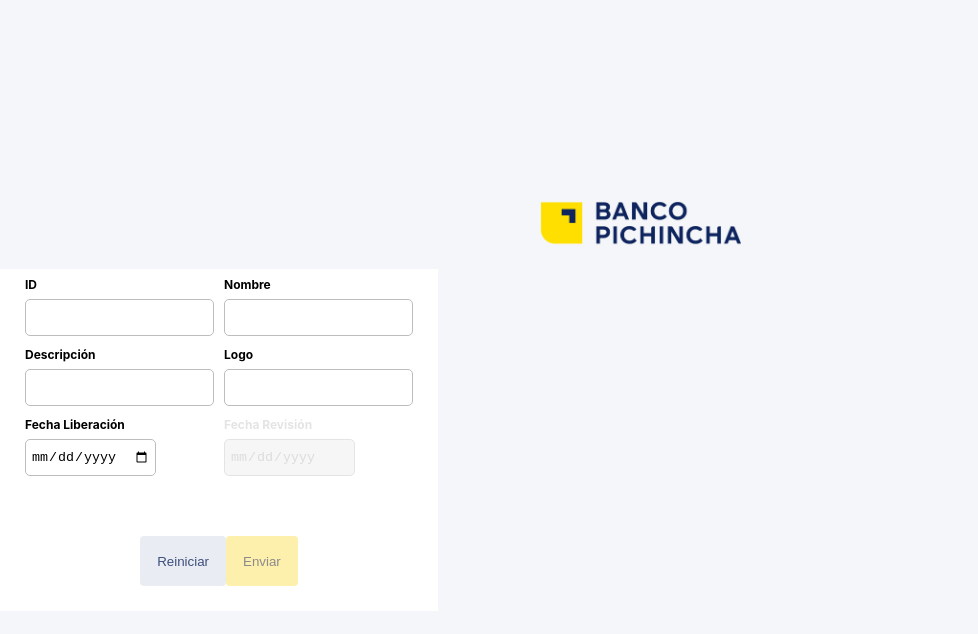
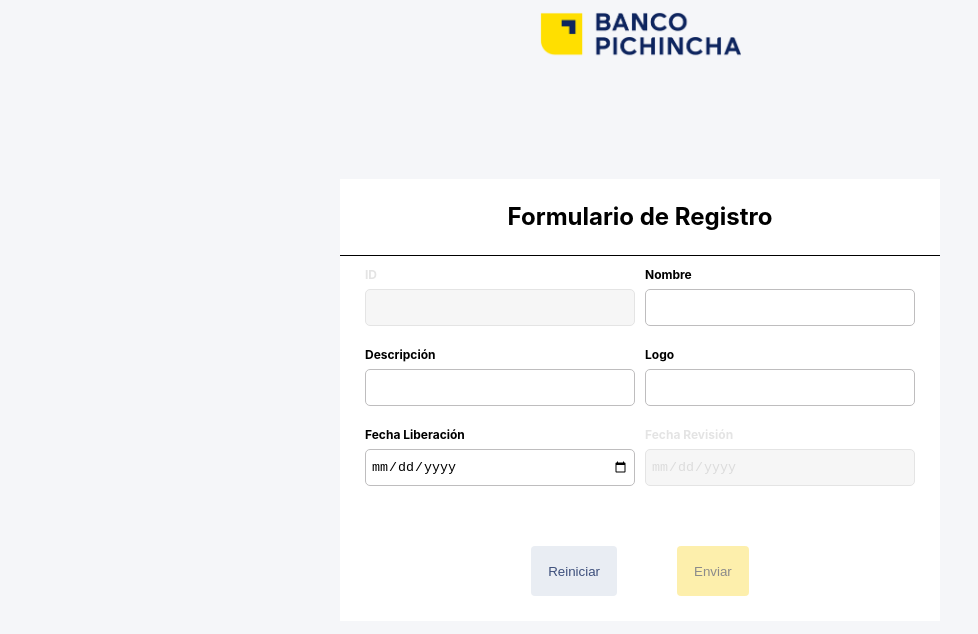
Before and after one commit to einjunge99/product-dashboard, a React (Vite) app: page /product/1 in a window 1280 px wide. Shown: the top 634 px of the page, without its empty margins (0-978 px from the left). Built offline with nearby package versions, Linux system fonts and the light colour scheme; no server answers; the HTML template or start-up script is replaced by a standard one.

Commit message:
Add edition mode to products

```diff
--- a/src/actions/products/index.ts
+++ b/src/actions/products/index.ts
@@ -1,12 +1,35 @@
-import { createAsyncThunk } from '@reduxjs/toolkit';
-import { callApi } from '../../services/api';
-import { MicroserviceType } from '../../services/api/microserviceType';
-import { HttpMethods } from '../../services/constants/httpTypes';
+import { createAsyncThunk } from "@reduxjs/toolkit";
+import { callApi } from "../../services/api";
+import { MicroserviceType } from "../../services/api/microserviceType";
+import { HttpMethods } from "../../services/constants/httpTypes";
 
-export const fetchProducts = createAsyncThunk('products/fetch', async () => {
+export const fetchProducts = createAsyncThunk("products/fetch", async () => {
   return await callApi({
-    endpoint: '/bp/products',
+    endpoint: "/bp/products",
     microservice: MicroserviceType.PRODUCTS,
-    method: HttpMethods.GET,
   });
 });
+
+export const createProduct = createAsyncThunk(
+  "products/create",
+  async (data: object) => {
+    return await callApi({
+      endpoint: "/bp/products",
+      microservice: MicroserviceType.PRODUCTS,
+      method: HttpMethods.POST,
+      data,
+    });
+  }
+);
+
+export const editProduct = createAsyncThunk(
+  "products/edit",
+  async (data: object) => {
+    return await callApi({
+      endpoint: "/bp/products",
+      microservice: MicroserviceType.PRODUCTS,
+      method: HttpMethods.PUT,
+      data,
+    });
+  }
+);
--- a/src/components/common/input/index.module.scss
+++ b/src/components/common/input/index.module.scss
@@ -5,6 +5,9 @@
     border-radius: 5px;
     color: black;
     padding: 0 5px;
+    width: -moz-available;
+    width: -webkit-fill-available;
+    width: fill-available;
     &::placeholder {
         color: #bebdbe;
     }
--- a/src/components/dashboard/index.module.scss
+++ b/src/components/dashboard/index.module.scss
@@ -1,5 +1,5 @@
 .content {
-    padding: 80px 40px;
+    padding: 140px 40px;
     .container {
         background-color: white;
         color: black;
--- a/src/components/dashboard/table/index.tsx
+++ b/src/components/dashboard/table/index.tsx
@@ -1,5 +1,5 @@
 import { IProduct } from "../../../reducers/products/interfaces";
-import { parseDate } from "../../../utils";
+import { formatDate } from "../../../utils";
 import { Avatar } from "../../common/avatar/index.tsx";
 import { DASHBOARD_COLUMNS, ProductKey } from "../constants";
 import styles from "./index.module.scss";
@@ -17,8 +17,8 @@ const onRenderValue = (column: string, row: IProduct) => {
     [ProductKey.logo]: () => {
       return <Avatar imageUrl={value} />;
     },
-    [ProductKey.date_release]: () => parseDate(value),
-    [ProductKey.date_revision]: () => parseDate(value),
+    [ProductKey.date_release]: () => formatDate(value),
+    [ProductKey.date_revision]: () => formatDate(value),
   };
 
   const renderValue = renderValues[column] || renderValues.default;
--- a/src/components/product/index.module.scss
+++ b/src/components/product/index.module.scss
@@ -1,6 +1,11 @@
+.content {
+    display: flex;
+    justify-content: center;
+    align-items: center;
+    height: 100vh;
     .container {
         background-color: white;
-    width: 100%;
+        width: 600px;
         .title {
             padding: 20px 0;
             border-bottom: 1px solid black;
@@ -15,11 +20,12 @@
                 display: flex;
                 justify-content: center;
                 margin-top: 60px;
+                gap: 60px;
             }
             .inputs {
                 display: flex;
                 flex-direction: column;
-            gap: 10px;
+                gap: 20px;
                 .row {
                     display: flex;
                     gap: 10px;
@@ -30,3 +36,4 @@
             }
         }
     }
+}
--- a/src/components/product/index.tsx
+++ b/src/components/product/index.tsx
@@ -5,10 +5,17 @@ import styles from "./index.module.scss";
 import { useProductState } from "./state/useProductState";
 
 export const Product = () => {
-  const { onSubmit, handleSubmit, register, errors, isValid, reset } =
-    useProductState();
+  const {
+    onSubmit,
+    handleSubmit,
+    register,
+    errors,
+    isValid,
+    reset,
+    isEditing,
+  } = useProductState();
   return (
-    <div>
+    <div className={styles.content}>
       <div className={styles.container}>
         <div className={styles.title}>Formulario de Registro</div>
         <form className={styles.form} onSubmit={handleSubmit(onSubmit)}>
@@ -21,6 +28,7 @@ export const Product = () => {
                 errorMessage={errors.id?.message}
                 customRules={FORM_RULES.id}
                 className={styles.input}
+                disabled={isEditing}
               />
               <Input
                 label="Nombre"
--- a/src/components/product/state/useProductState.ts
+++ b/src/components/product/state/useProductState.ts
@@ -1,16 +1,32 @@
 import { useForm } from "react-hook-form";
 import { useEffect } from "react";
+import { useDispatch, useSelector } from "react-redux";
+import {
+  createProduct,
+  editProduct,
+  fetchProducts,
+} from "../../../actions/products";
+import { AppDispatch } from "../../../store";
+import { useParams } from "react-router-dom";
+import { getProducts } from "../../../selectors/products";
+import { IProduct } from "../../../reducers/products/interfaces";
+import { parseDateToInput } from "../../../utils";
 
-export type Inputs = {
-  id: number;
-  name: string;
-  description: string;
-  logo: string;
-  date_release: string;
-  date_revision: string;
-};
+//TODO: Handle productId not found
+export const useProductState = () => {
+  const { id } = useParams<{ id: string }>();
+  const dispatch = useDispatch<AppDispatch>();
+  const { products } = useSelector(getProducts);
 
-export const useProductState = () => {
+  const isEditing = !!id;
+
+  useEffect(() => {
+    if (!isEditing) {
+      return;
+    }
+    dispatch(fetchProducts());
+  }, [dispatch, isEditing]);
+
   const {
     register,
     handleSubmit,
@@ -18,13 +34,33 @@ export const useProductState = () => {
     watch,
     setValue,
     reset,
-  } = useForm<Inputs>({
+  } = useForm<IProduct>({
     mode: "onChange",
   });
 
-  const onSubmit = (data: Inputs) => {
-    console.log(data);
-    //TODO: Add data handling...
+  useEffect(() => {
+    if (!isEditing) {
+      return;
+    }
+    const product = products?.find((product) => {
+      return product.id === id;
+    });
+    if (product) {
+      //TODO: Fix product not being shown
+      reset({
+        ...product,
+        date_release: parseDateToInput(product.date_release),
+        date_revision: parseDateToInput(product.date_revision),
+      });
+    }
+  }, [id, products, isEditing, reset]);
+
+  const onSubmit = (data: IProduct) => {
+    if (isEditing) {
+      dispatch(editProduct(data));
+      return;
+    }
+    dispatch(createProduct(data));
   };
 
   const dateRelease = watch("date_release");
@@ -44,5 +80,6 @@ export const useProductState = () => {
     errors,
     isValid,
     reset,
+    isEditing,
   };
 };
--- a/src/index.css
+++ b/src/index.css
@@ -14,10 +14,7 @@
   -webkit-text-size-adjust: 100%;
 }
 
+
 body {
   margin: 0;
-  display: flex;
-  place-items: center;
-  min-width: 320px;
-  min-height: 100vh;
 }
--- a/src/reducers/products/index.ts
+++ b/src/reducers/products/index.ts
@@ -1,15 +1,19 @@
 import { PayloadAction, createSlice } from "@reduxjs/toolkit";
-import { IProduct, IProductsStore } from './interfaces'
-import { fetchProducts } from "../../actions/products";
+import { IProduct, IProductsStore } from "./interfaces";
+import {
+  createProduct,
+  editProduct,
+  fetchProducts,
+} from "../../actions/products";
 
 const initialState: IProductsStore = {
   loading: false,
   saving: false,
   products: null,
-}
+};
 
 const productsSlice = createSlice({
-    name: 'products',
+  name: "products",
   initialState,
   reducers: {},
   extraReducers: (builder) => {
@@ -18,11 +22,36 @@ const productsSlice = createSlice({
         state.loading = true;
         state.error = null;
       })
-        .addCase(fetchProducts.fulfilled, (state, action: PayloadAction<IProduct[]>) => {
+      .addCase(
+        fetchProducts.fulfilled,
+        (state, action: PayloadAction<IProduct[]>) => {
           state.products = action.payload;
           state.loading = false;
+        }
+      )
+      .addCase(fetchProducts.rejected, (state, action) => {
+        state.error = action.error.message;
+        state.loading = false;
       })
-        .addCase(fetchProducts.rejected, (state, action) => {
+      .addCase(createProduct.pending, (state) => {
+        state.loading = true;
+        state.error = null;
+      })
+      .addCase(createProduct.fulfilled, (state) => {
+        state.loading = false;
+      })
+      .addCase(createProduct.rejected, (state, action) => {
+        state.error = action.error.message;
+        state.loading = false;
+      })
+      .addCase(editProduct.pending, (state) => {
+        state.loading = true;
+        state.error = null;
+      })
+      .addCase(editProduct.fulfilled, (state) => {
+        state.loading = false;
+      })
+      .addCase(editProduct.rejected, (state, action) => {
         state.error = action.error.message;
         state.loading = false;
       });
--- a/src/services/api/index.ts
+++ b/src/services/api/index.ts
@@ -11,22 +11,22 @@ export const BASE_URL = {
 export const callApi = async ({
   endpoint,
   microservice,
-  method,
+  method = HttpMethods.GET,
   data,
-  contentType = 'application/json',
-  accept = 'application/json',
-}:{
-    endpoint: string;
-    microservice: MicroserviceType;
-    method: HttpMethods;
-    data?: object;
-    contentType?: string;
-    accept?: string;
-}) =>  {
+  contentType = "application/json",
+  accept = "application/json",
+}: {
+  endpoint: string;
+  microservice: MicroserviceType;
+  method?: HttpMethods;
+  data?: object;
+  contentType?: string;
+  accept?: string;
+}) => {
   const headers = {
-    'Content-Type': contentType,
+    "Content-Type": contentType,
     Accept: accept,
-    authorId: '2310', // TODO: Handle user ID
+    authorId: "2310", // TODO: Handle user ID
   };
 
   const url = BASE_URL[microservice] + endpoint;
@@ -45,4 +45,4 @@ export const callApi = async ({
   }
 
   return await response.json();
-}
+};
--- a/src/utils/index.ts
+++ b/src/utils/index.ts
@@ -1,5 +1,14 @@
-export const parseDate = (dateString: string, format = 'dd/mm/YYYY'): string => {
+export const formatDate = (
+  dateString: string,
+  format = "dd/mm/YYYY"
+): string => {
   const date = new Date(dateString);
   const formattedDate = date.toLocaleString();
   return formattedDate;
 };
+
+export const parseDateToInput = (dateString: string): string => {
+  const timestamp = Date.parse(dateString);
+  const date = new Date(timestamp);
+  return date.toISOString().split("T")[0];
+};
```
Lines whose indentation alone changed are shown as unchanged.
